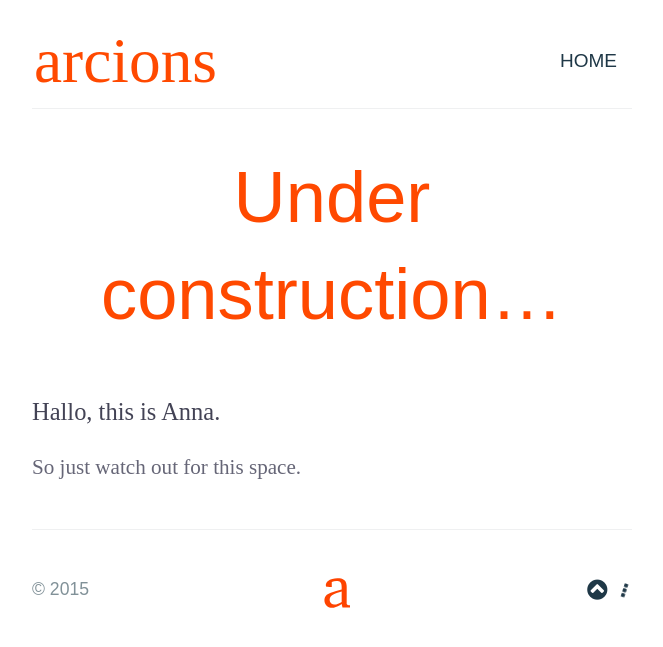
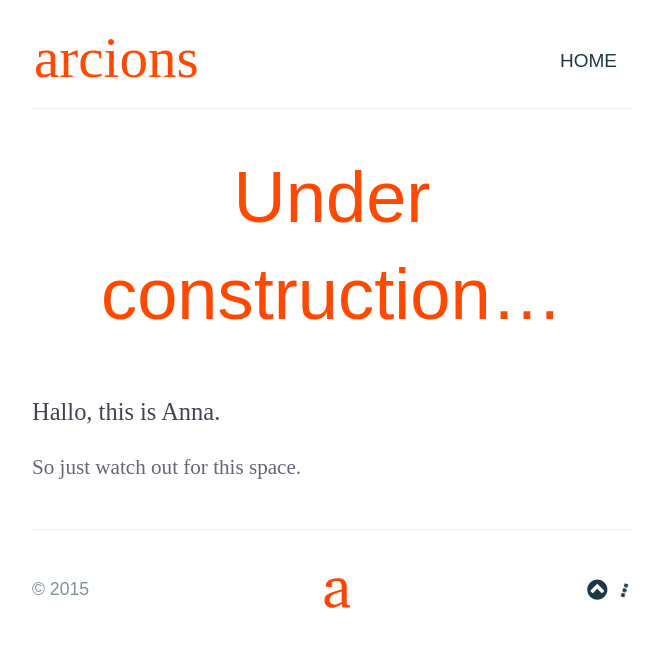
Before and after one commit to arcions/arcions.github.io, a Jekyll site: the page built from index.html, in a window 1280 px wide. Shown: the top 647 px of the page, without its empty margins (308-971 px from the left). Built offline with Jekyll 4.4.1, drawn with Linux system fonts in a browser that asks for light colours; nearby versions of some CDN libraries; some web fonts are replaced; Markdown is read by kramdown in place of the engine named in the settings.

Commit message:
Update main.css

```diff
--- a/stylesheets/main.css
+++ b/stylesheets/main.css
@@ -264,24 +264,24 @@ h6 {
 
    #header-left a {
      color: #FF4900;
-     font: 3em 'CharterB', serif;
+     font: 2.7em 'Charter', serif;
      background:transparent;
    }
      #header-left a:hover {
-       color: #FF2500;
+       color: #FF2531;
        background:transparent;
      }
 
 /* header */
 @media screen and (min-width: 64em) {
    #header-left a {
-     font-size: 3em; } }
+     font-size: 2.7em; } }
 @media screen and (min-width: 42em) and (max-width: 64em) {
     #header-left a {
-     font-size: 2.3em; } }
+     font: 2.3em 'CharterB', serif; } }
 @media screen and (max-width: 42em) {
     #header-left a {
-     font-size: 1.7em; } }
+     font: 1.7em 'CharterB', serif; } }
 
 #header-right {
   text-align:right;
```
